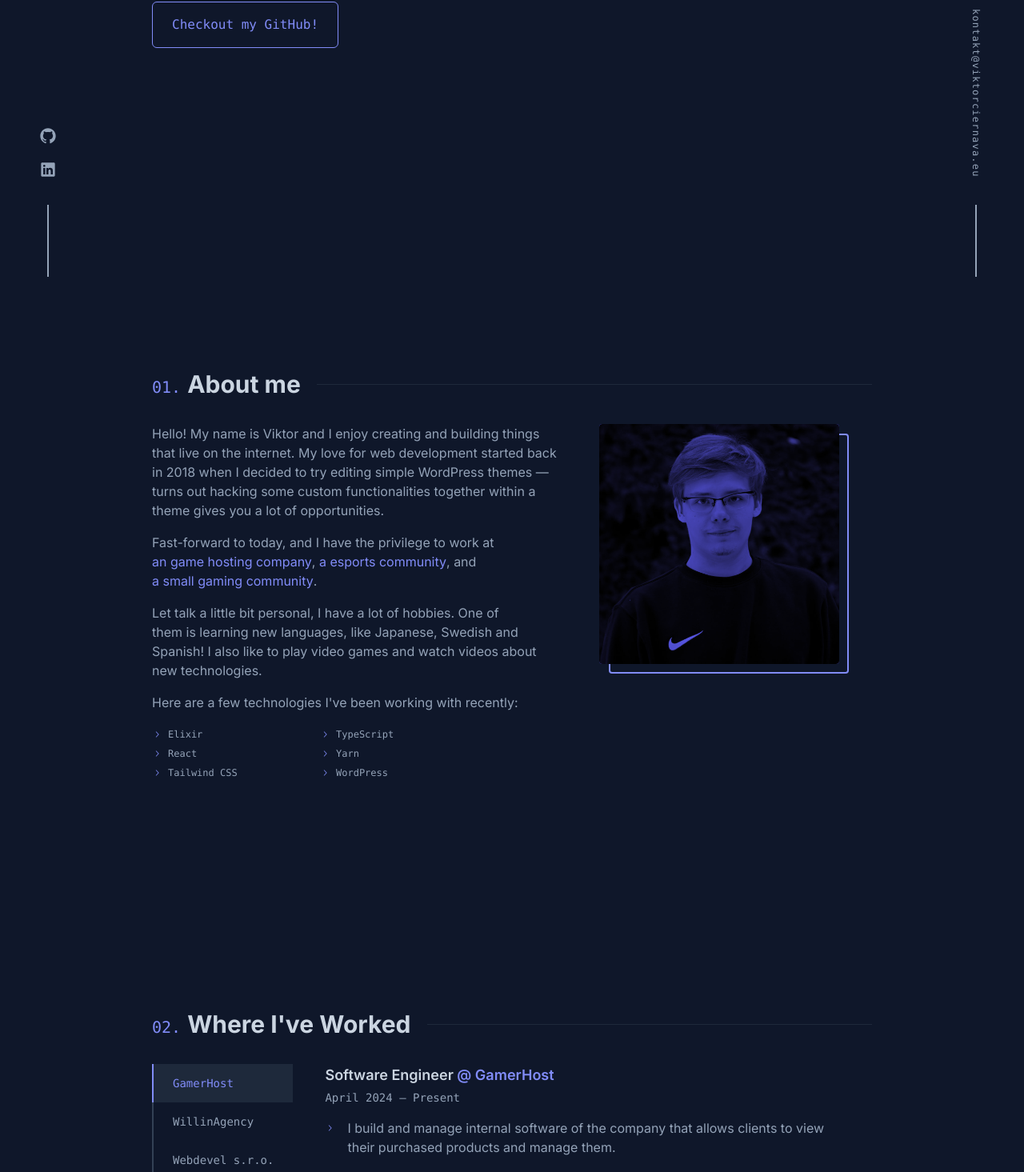
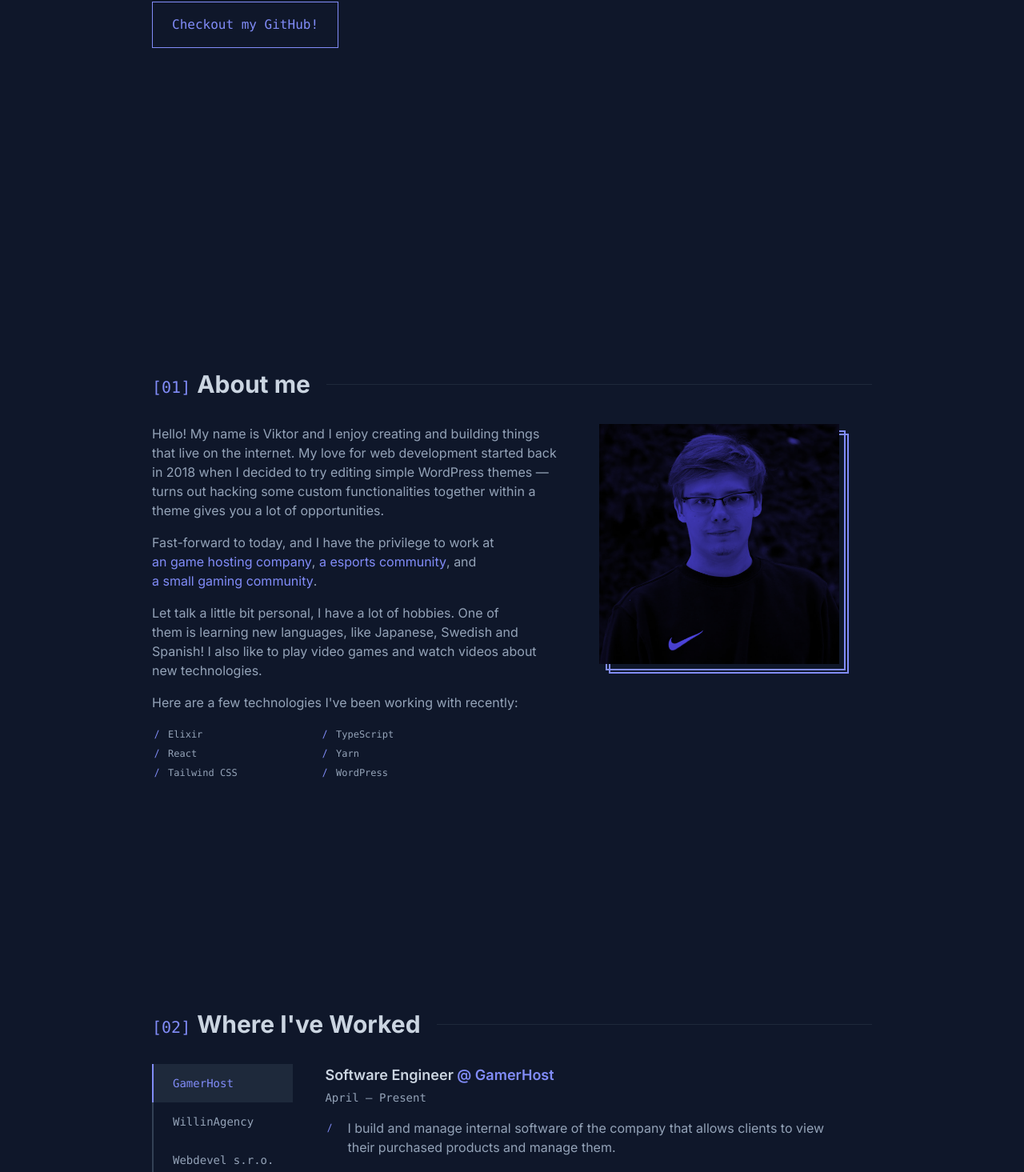
Before and after one commit to vciernava/ciernava-web, a Next.js app: page / in a window 1280 px wide. Shown: the part 454-1919 px from the top of the page at 80% size. Built offline with nearby package versions, Linux system fonts and the light colour scheme.

Commit message:
Added footer, changed a bit of design to feel more old-school and developer-like.

```diff
--- a/app/components/Button.tsx
+++ b/app/components/Button.tsx
@@ -8,7 +8,7 @@ interface ButtonProps {
 }
 
 const Button: React.FC<ButtonProps> = ({href, className = '', children}) => {
-    const buttonClass = `block rounded-md border border-indigo-400 text-indigo-400 bg-slate-900 font-mono px-6 py-4 w-fit hover:shadow-solid-button hover:shadow-indigo-400 hover:-translate-y-1.5 hover:-translate-x-1.5 transition-all duration-300 ease-in-out ${className}`
+    const buttonClass = `block border border-indigo-400 text-indigo-400 bg-slate-900 font-mono px-6 py-4 w-fit hover:shadow-solid-button hover:shadow-indigo-400 hover:-translate-y-1.5 hover:-translate-x-1.5 transition-all duration-300 ease-in-out ${className}`
 
     return (
         <Link className={buttonClass} href={href}>
--- /dev/null
+++ b/app/components/Footer.tsx
@@ -0,0 +1,29 @@
+import Link from "next/link";
+import HrefLink from "./Link";
+import { GitHubLogoIcon, LinkedInLogoIcon } from "@radix-ui/react-icons";
+
+const Footer = () => {
+    return (
+        <footer className="relative flex items-center justify-center w-full py-[50px]">
+                      <div className="styled-float left">
+            <div className="styled-socials">
+              <ul>
+                <li><HrefLink href="https://github.com/vciernava" className="after:hidden"><GitHubLogoIcon /></HrefLink></li>
+                <li><HrefLink href="https://cz.linkedin.com/in/vciernava" className="after:hidden"><LinkedInLogoIcon /></HrefLink></li>
+              </ul>
+            </div>
+          </div>
+          <div className="styled-float right">
+            <div className="styled-email">
+              <HrefLink href="mailto:kontakt@viktorciernava.eu" className="after:hidden">kontakt@viktorciernava.eu</HrefLink>
+            </div>
+          </div>
+            <Link href="https://github.com/vciernava" className="text-center font-mono text-xs text-slate-300 hover:text-indigo-400 transition-colors duration-300 ease-in-out">
+                Designed & build by Viktor Čierňava<br />
+                with &#x3c;3 out of Czechia.
+            </Link>
+        </footer>
+    )
+}
+
+export default Footer;
--- a/app/components/Tabs.tsx
+++ b/app/components/Tabs.tsx
@@ -1,4 +1,4 @@
-import { ChevronRightIcon } from "@radix-ui/react-icons";
+import { SlashIcon } from "@radix-ui/react-icons";
 import { useEffect, useRef, useState } from "react";
 import { TabsDataProps } from "../data/tabsData";
 import HrefLink from "./Link";
@@ -50,9 +50,11 @@ const Tabs: React.FC<TabsProps> = ({data}) => {
                     </span>
                 ) : ''}</h3>
                 <p className="mt-1 font-mono text-sm">
-                    {items[selected].date.start.toLocaleString('en-US', {
+                    {items[selected].date.start.getFullYear() !== items[selected].date.end.getFullYear() ? items[selected].date.start.toLocaleString('en-US', {
                         month: 'long',
                         year: 'numeric'
+                    }) : items[selected].date.start.toLocaleString('en-US', {
+                        month: 'long'
                     })}
                     {' '}—{' '}
                     {items[selected].date.end.toDateString() !== new Date().toDateString() ? items[selected].date.end.toLocaleString('en-US', {
@@ -63,7 +65,7 @@ const Tabs: React.FC<TabsProps> = ({data}) => {
                 <ul className="mt-2">
                 {items[selected].description.map((item, index) => (
                     <li className="flex gap-4" key={index}>
-                        <ChevronRightIcon className="text-indigo-400 h-3 w-3 mt-1.5" />
+                        <SlashIcon className="text-indigo-400 h-3 w-3 mt-1.5" />
                         <p className="w-[600px]">{item}</p>
                         </li>
                 ))}
--- a/app/globals.css
+++ b/app/globals.css
@@ -100,7 +100,7 @@
   }
 
   .styled-nav .nav-links .nav-link a::before {
-    content: "0" counter(item) ".";
+    content: "[0" counter(item) "]";
     @apply mr-2;
     @apply text-indigo-400;
     @apply text-xs;
@@ -108,7 +108,7 @@
 
   .styled-float {
     @apply w-10;
-    @apply fixed;
+    @apply absolute;
     @apply bottom-0;
     @apply z-10;
     @apply text-slate-300;
@@ -187,7 +187,7 @@
   }
 
   .counting-heading::before {
-    content: "0" counter(section) ".";
+    content: "[0" counter(section) "]";
     @apply relative;
     @apply mr-2;
     @apply -bottom-1;
@@ -249,7 +249,6 @@
   .styled-picture .wrapper {
     @apply relative;
     @apply bg-indigo-600;
-    @apply rounded-[4px];
     @apply w-full;
     @apply h-full;
     @apply transition-all;
@@ -260,13 +259,13 @@
   .styled-picture .wrapper::before {
     content: "";
     @apply absolute;
-    @apply top-0;
-    @apply left-0;
-    @apply bg-slate-900;
-    @apply mix-blend-screen;
-    @apply rounded-[4px];
+    @apply top-2;
+    @apply left-2;
+    @apply border-2;
+    @apply border-indigo-400;
     @apply w-full;
     @apply h-full;
+    @apply -z-[1];
     @apply transition-all;
     @apply ease-in-out;
     @apply duration-300;
@@ -279,7 +278,6 @@
     @apply left-3;
     @apply border-2;
     @apply border-indigo-400;
-    @apply rounded-[4px];
     @apply w-full;
     @apply h-full;
     @apply -z-[1];
@@ -293,7 +291,6 @@
     @apply grayscale;
     @apply contrast-100;
     @apply object-cover;
-    @apply rounded-[4px];
     @apply w-full;
     @apply h-full;
     @apply transition-all;
--- a/app/layout.tsx
+++ b/app/layout.tsx
@@ -1,9 +1,8 @@
 import type { Metadata } from "next";
 import { Inter } from "next/font/google";
+import Footer from "./components/Footer";
+import Navigation from "./components/Navigation";
 import "./globals.css";
-import Navigation from "./components/Navigation";
-import HrefLink from "./components/Link";
-import { GitHubLogoIcon, LinkedInLogoIcon } from "@radix-ui/react-icons";
 
 const inter = Inter({ subsets: ["latin"] });
 
@@ -31,20 +30,8 @@ export default function RootLayout({
     <html lang="en">
       <body className={inter.className}>
           <Navigation />
-          <div className="styled-float left">
-            <div className="styled-socials">
-              <ul>
-                <li><HrefLink href="https://github.com/vciernava" className="after:hidden"><GitHubLogoIcon /></HrefLink></li>
-                <li><HrefLink href="https://cz.linkedin.com/in/vciernava" className="after:hidden"><LinkedInLogoIcon /></HrefLink></li>
-              </ul>
-            </div>
-          </div>
-          <div className="styled-float right">
-            <div className="styled-email">
-              <HrefLink href="mailto:kontakt@viktorciernava.eu" className="after:hidden">kontakt@viktorciernava.eu</HrefLink>
-            </div>
-          </div>
         {children}
+        <Footer />
         </body>
     </html>
   );
--- a/app/page.tsx
+++ b/app/page.tsx
@@ -1,11 +1,11 @@
 "use client";
 
-import { ChevronRightIcon } from "@radix-ui/react-icons";
-import CountingHeading from "./components/CountingHeading";
-import HrefLink from "./components/Link";
+import { SlashIcon } from "@radix-ui/react-icons";
 import Image from "next/image";
 import profilePic from './assets/MELP2883.jpg';
 import Button from "./components/Button";
+import CountingHeading from "./components/CountingHeading";
+import HrefLink from "./components/Link";
 import Tabs from "./components/Tabs";
 import { TabsData } from "./data/tabsData";
 
@@ -34,12 +34,12 @@ export default function Home() {
               Here are a few technologies I&apos;ve been working with recently:
             </p>
             <ul className="skills-list">
-              <li><ChevronRightIcon /> Elixir</li>
-              <li><ChevronRightIcon /> TypeScript</li>
-              <li><ChevronRightIcon /> React</li>
-              <li><ChevronRightIcon /> Yarn</li>
-              <li><ChevronRightIcon /> Tailwind CSS</li>
-              <li><ChevronRightIcon /> WordPress</li>
+              <li><SlashIcon /> Elixir</li>
+              <li><SlashIcon /> TypeScript</li>
+              <li><SlashIcon /> React</li>
+              <li><SlashIcon /> Yarn</li>
+              <li><SlashIcon /> Tailwind CSS</li>
+              <li><SlashIcon /> WordPress</li>
             </ul>
           </div>
           <div className="styled-picture">
```
